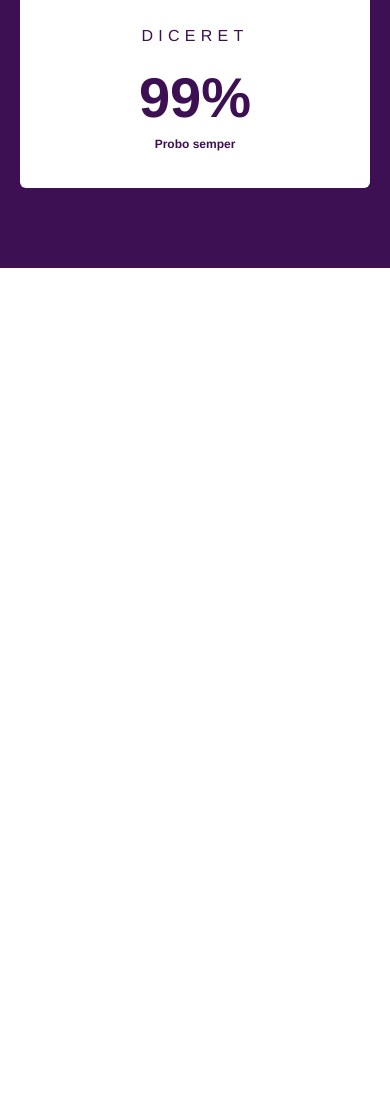
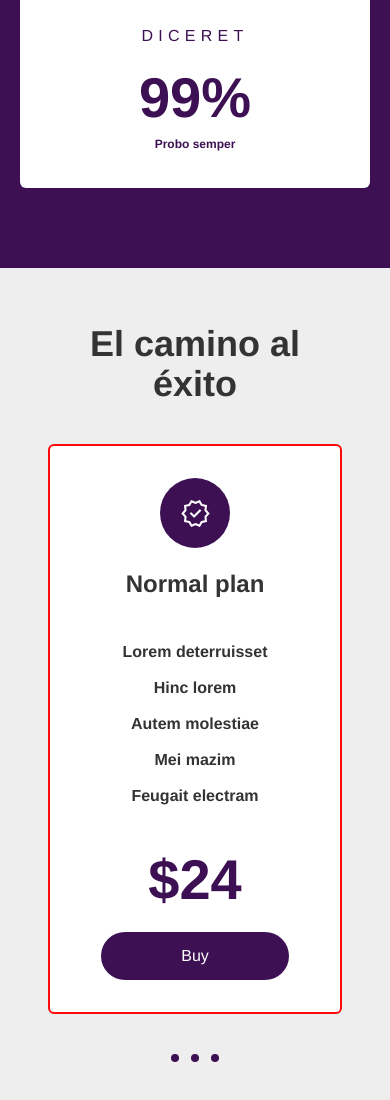
Before and after one commit to miguelAngelPG/body-systems-practice, a website built with Vite: page index.html in a window 390 px wide. Shown: the part 3715-4815 px from the top of the page. Before the commit the page ends 3983 px from the top, so only its background shows below. Built offline with nearby package versions, Linux system fonts and the light colour scheme; no server answers.

Commit message:
mobile pricing section

```diff
--- a/index.html
+++ b/index.html
@@ -145,7 +145,6 @@
 
         <section class="pt-20 px-5 pb-20 bg-purple">
             <h3 class="text-left font-DM_Sans text-3xl font-bold text-white mb-10">Salud física, emocional, financiera, nutrición, familia y mucho más.</h3>
-            <div>
             <div class="flex flex-col gap-5">
                 <div class="bg-white rounded-md grid justify-items-center py-8">
                     <p class="text-purple font-light text-base leading-6 font-DM_Sans mb-5 tracking-[5.28px] uppercase">probatus</p>
@@ -163,6 +162,32 @@
                     <p class="text-purple font-bold text-xs leading-6 font-DM_Sans">Probo semper</p>
                 </div>
             </div>
+        </section>
+
+        <section class="py-14 px-12 bg-[#EEEEEE]">
+            <h3 class="text-4xl text-center text-textblack leading-10 mb-10 font-bold font-DM_Sans">El camino al éxito</h3>
+
+            <div class="flex flex-col gap-5 mb-10">
+                <di v class="bg-white rounded-md grid justify-items-center py-8 border-primaryRed border-2">
+                    <div class="bg-purple rounded-full w-[70px] h-[70px] flex items-center justify-center mb-5">
+                        <img class="w-[33px] h-[33px] m-auto" src="src/assets/img/new-releases.png" alt="">
+                    </div>
+                    <h5 class="font-bold text-2xl leading-8 font-DM_Sans text-textblack mb-10">Normal plan</h5>
+                    <div class="gap-3 flex flex-col items-center mb-10">
+                        <p class="text-textblack font-bold text-base leading-6 font-DM_Sans">Lorem deterruisset</p>
+                        <p class="text-textblack font-bold text-base leading-6 font-DM_Sans">Hinc lorem</p>
+                        <p class="text-textblack font-bold text-base leading-6 font-DM_Sans">Autem molestiae</p>
+                        <p class="text-textblack font-bold text-base leading-6 font-DM_Sans">Mei mazim</p>
+                        <p class="text-textblack font-bold text-base leading-6 font-DM_Sans">Feugait electram</p>
+                    </div>
+                    <h6 class="text-purple font-bold text-[56px] leading-[64px] font-DM_Sans mb-5">$24</h6>
+                    <button class="bg-purple text-white leading-6 font-DM_Sans text-base rounded-full py-3 px-20">Buy</button>
+                </di>
+            </div>
+            <div class="flex flex-row gap-3 w-full justify-center">
+                <img class="w-2" src="src/assets/img/oval-2.png" alt="">
+                <img class="w-2" src="src/assets/img/oval-2.png" alt="">
+                <img class="w-2" src="src/assets/img/oval-2.png" alt="">
             </div>
         </section>
         <div id="app"></div>
```
Lines whose indentation alone changed are shown as unchanged.
